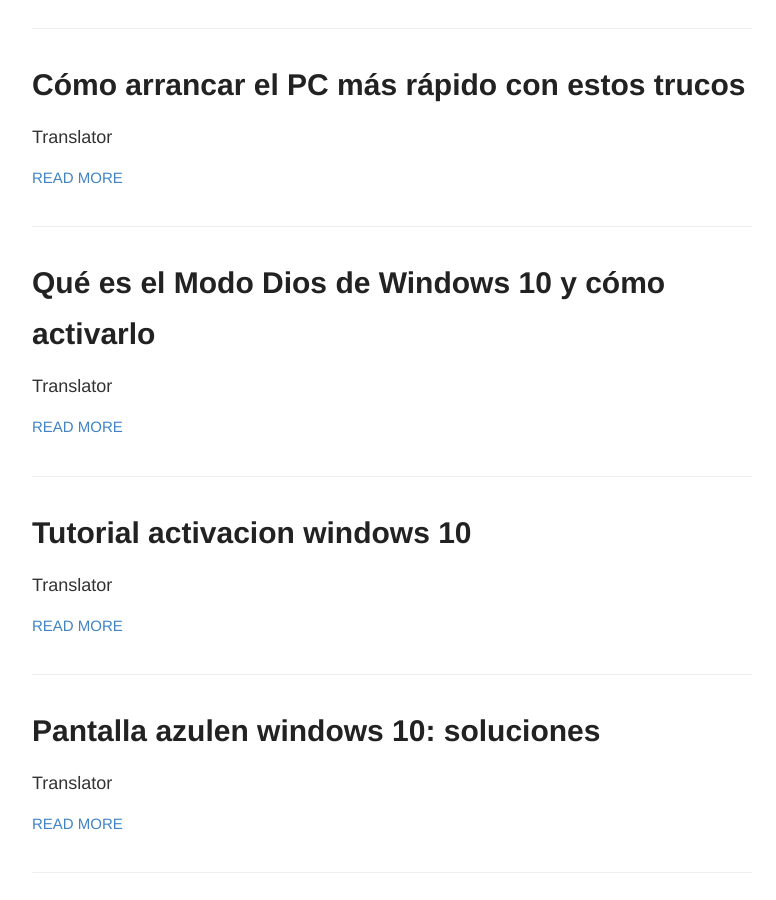
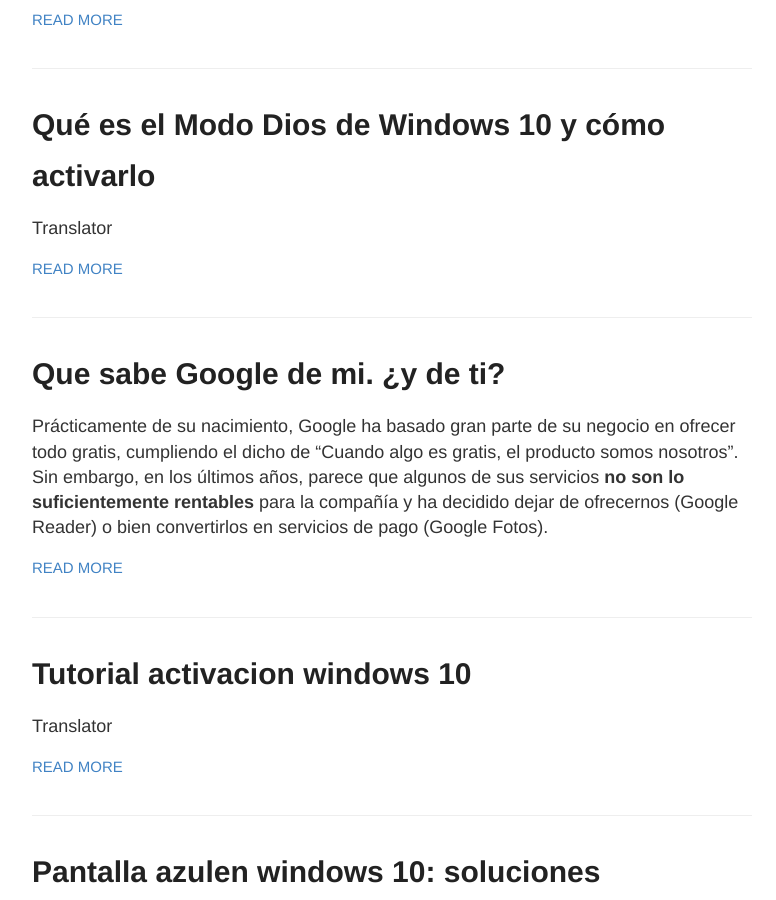
Before and after one commit to zeusricote/zeusricote.github.io, a Jekyll site: the page built from index.html, in a window 1280 px wide and 900 px high, scrolled down 3846 px. Shown: the whole window, without its empty margins (248-1024 px from the left). Built offline with Jekyll 4.4.1, drawn with Linux system fonts in a browser that asks for light colours; some of the changed text lies outside the part shown.

Commit message:
Update 2021-10-27-que-sabe-google-de-mi-y-de-ti.md

```diff
--- a/_posts/2021-10-27-que-sabe-google-de-mi-y-de-ti.md
+++ b/_posts/2021-10-27-que-sabe-google-de-mi-y-de-ti.md
@@ -1,4 +1,11 @@
-
+---
+title: 'Que sabe Google de mi. ¿y de ti?'
+date: 2021-02-15T21:00:00.001-08:00
+draft: false
+url: /2021/02/que-sabe-google-de-mi-y-de-ti.html
+tags:
+- guias
+---
 
 Prácticamente de su nacimiento, Google ha basado gran parte de su negocio en ofrecer todo gratis, cumpliendo el dicho de “Cuando algo es gratis, el producto somos nosotros”. Sin embargo, en los últimos años, parece que algunos de sus servicios **no son lo suficientemente rentables** para la compañía y ha decidido dejar de ofrecernos (Google Reader) o bien convertirlos en servicios de pago (Google Fotos).
 
```
